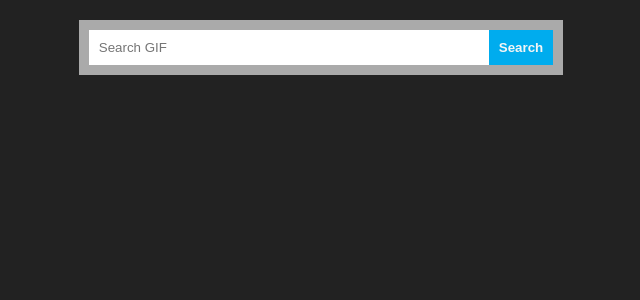
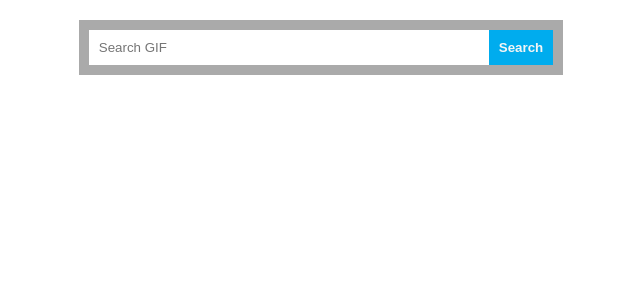
Before and after one commit to Yanir-R/GhipyProject, a React (Create React App) app: page / in a window 1280 px wide. Shown: the top 300 px of the page, without its empty margins (319-959 px from the left). Built offline with nearby package versions, Linux system fonts and the light colour scheme.

Commit message:
add pagination

```diff
--- a/src/App.css
+++ b/src/App.css
@@ -1,14 +1,35 @@
+nav {
+  display: flex;
+  justify-content: center;
+}
+ul.pagination {
+  display: inline-block;
+  padding: 0;
+  margin: 0;
+}
 
-.bazingaPicture {
-  text-align: center;
+ul.pagination li {display: inline;}
+
+ul.pagination li a {
+  color: black;
+  float: left;
+  padding: 8px 16px;
+  text-decoration: none;
 }
+
+ul.pagination li a.active {
+  background-color: #4CAF50;
+  color: white;
+}
+
+ul.pagination li a:hover:not(.active) {background-color: #ddd;}
 * {
   margin:0px;
   padding:0px;
   box-sizing:border-box;
 }
 body {
-  background:#222;
+  /* background:#222; */
   font-family:"Raleway",sans-serif;
 }
 .header {
--- a/src/App.tsx
+++ b/src/App.tsx
@@ -1,15 +1,14 @@
 import React from 'react'
 import './App.css';
-import { Gif } from './components/Gif';
 import { GiphySearch } from './components/GiphySearch';
+
+
 
 
 export const App: React.FC = () => {
   return <>
     <div>
-      <div className="searchBar">
-        <GiphySearch />
-      </div>
+      <GiphySearch />
     </div>
   </>
 }
--- a/src/api.tsx
+++ b/src/api.tsx
@@ -1,5 +1,5 @@
 export const apiKey = 'wpmzNB6ec7T0FhncGGtQ6AXUY4UYlKbn';
-export const baseSearchApi = `https://api.giphy.com/v1/gifs/search?api_key=${apiKey}&limit=20&q=`
+export const baseSearchApi = `https://api.giphy.com/v1/gifs/search?api_key=${apiKey}&limit=100&q=`
 
 
 export const api = {
--- a/src/components/Gif.tsx
+++ b/src/components/Gif.tsx
@@ -1,7 +1,8 @@
 import React from 'react';
 import { Sticker } from '../react-app-env';
-import '../App.css';
+
 
 export const Gif: React.FC<Sticker> = ({ url }) => {
-    return <img src={url} alt='Gif' />
+
+    return <ul>  <img src={url} alt='Gif' /> </ul>
 }
--- a/src/components/GiphySearch.tsx
+++ b/src/components/GiphySearch.tsx
@@ -2,11 +2,19 @@ import React, { useState } from 'react'
 import { baseSearchApi } from '../api';
 import '../App.css';
 import { Gif } from './Gif';
+import Paginate from './Paginate';
 
 export const GiphySearch: React.FC<any> = () => {
+    const [currentPage, setCurrentPage] = useState(1);
+    const [itemsPerPage, setItemsPerPage] = useState(5);
+    const indexOfLastItem = currentPage * itemsPerPage;
+    const indexOfFirstItem = indexOfLastItem - itemsPerPage;
+
     let [search, setSearch] = useState("");
     let [gifs, setGifs] = useState([]);
     let [loadingState, setLoadingState] = useState(false);
+    // let [isError, setIsError] = useState(false);
+    const currentItems = gifs.slice(indexOfFirstItem, indexOfLastItem);
 
     let searchGif = () => {
         if (search.length > 0) {
@@ -27,6 +35,10 @@ export const GiphySearch: React.FC<any> = () => {
                     setLoadingState(false);
                 })
         }
+    }
+
+    const pageSelected = (pageNumber: number) => {
+        setCurrentPage(pageNumber)
     }
 
     return (
@@ -52,22 +64,26 @@ export const GiphySearch: React.FC<any> = () => {
                             </div>
                         </div>
                     ) : (
-                        <div className="list">
-                            {
-                                gifs.map((gif) => {
+                        <>
+                            <Paginate
+                                pageSelected={pageSelected}
+                                currentPage={currentPage}
+                                itemsPerPage={itemsPerPage}
+                                totalItems={gifs.length} />
+                            <div className="list">
+                                {currentItems.map((gif) => {
                                     return (
                                         <div className="item">
                                             <Gif url={gif} />
                                         </div>
-                                    )
-                                })
-                            }
-                        </div>
+                                    );
+                                })}
+                            </div>
+                        </>
                     )
                 }
             </div>
         </div>
 
     )
-
 }
--- /dev/null
+++ b/src/components/Paginate.tsx
@@ -0,0 +1,46 @@
+import React from "react";
+import '../App.css';
+
+
+const Paginate = (props: any,
+    paginationNumber: any,
+    totalItems: any,
+    itemsPerPage: any,
+    currentPage: any,
+    pageSelected: any) => {
+    const pageNumbers = [];
+
+    for (let i = 1; i <= Math.ceil(props.totalItems / props.itemsPerPage); i++) {
+        pageNumbers.push(i);
+    }
+
+    return (
+        <nav >
+            <div>
+
+                <ul className='pagination' >
+                    {pageNumbers.map(number => {
+                        let classes = "page-item ";
+                        if (number === props.currentPage) {
+                            classes += "active";
+                        }
+
+                        return (
+                            <li className={classes}>
+                                <a
+                                    onClick={() => props.pageSelected(number)}
+                                    href="!#"
+                                    className="page-link"
+                                >
+                                    {number}
+                                </a>
+                            </li>
+                        );
+                    })}
+                </ul>
+            </div>
+        </nav>
+    );
+};
+
+export default Paginate;
--- a/src/react-app-env.d.ts
+++ b/src/react-app-env.d.ts
@@ -3,4 +3,6 @@
 
 export interface Sticker {
     url: string
+
+
 }
```
